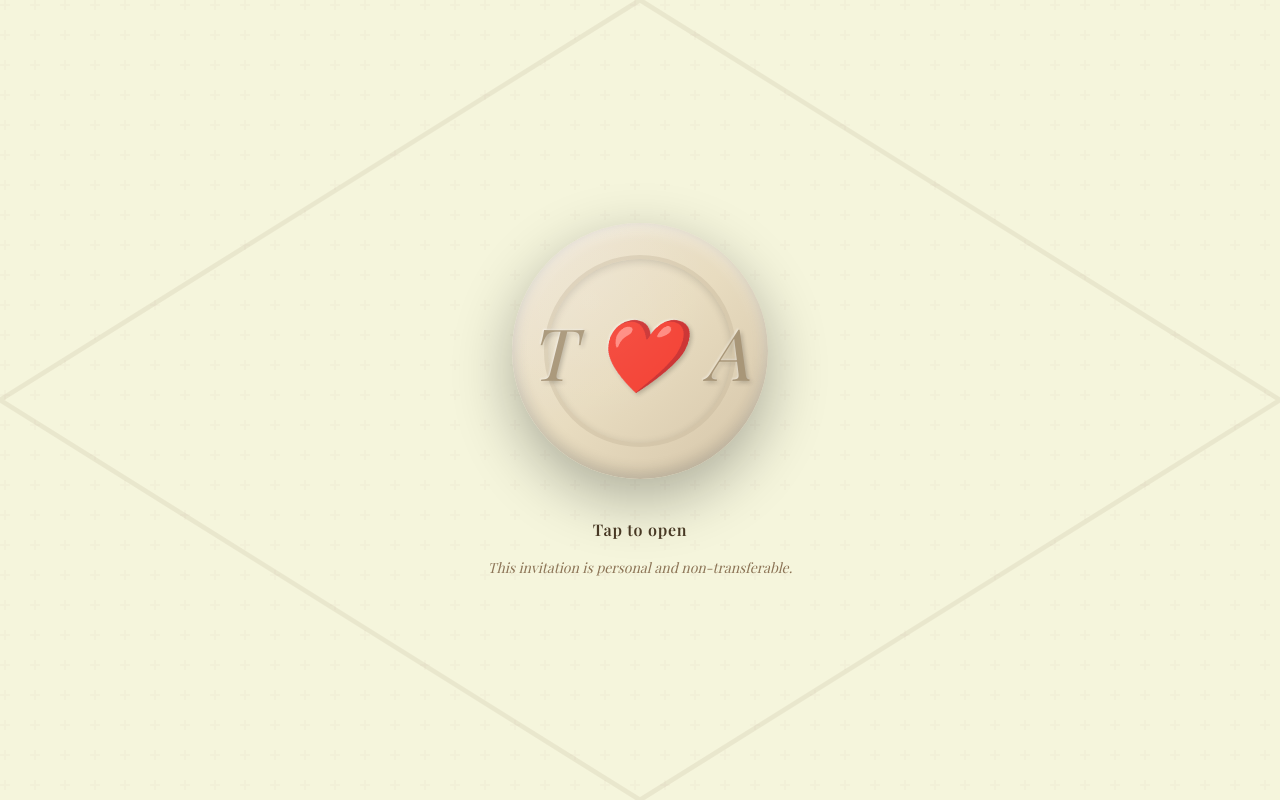
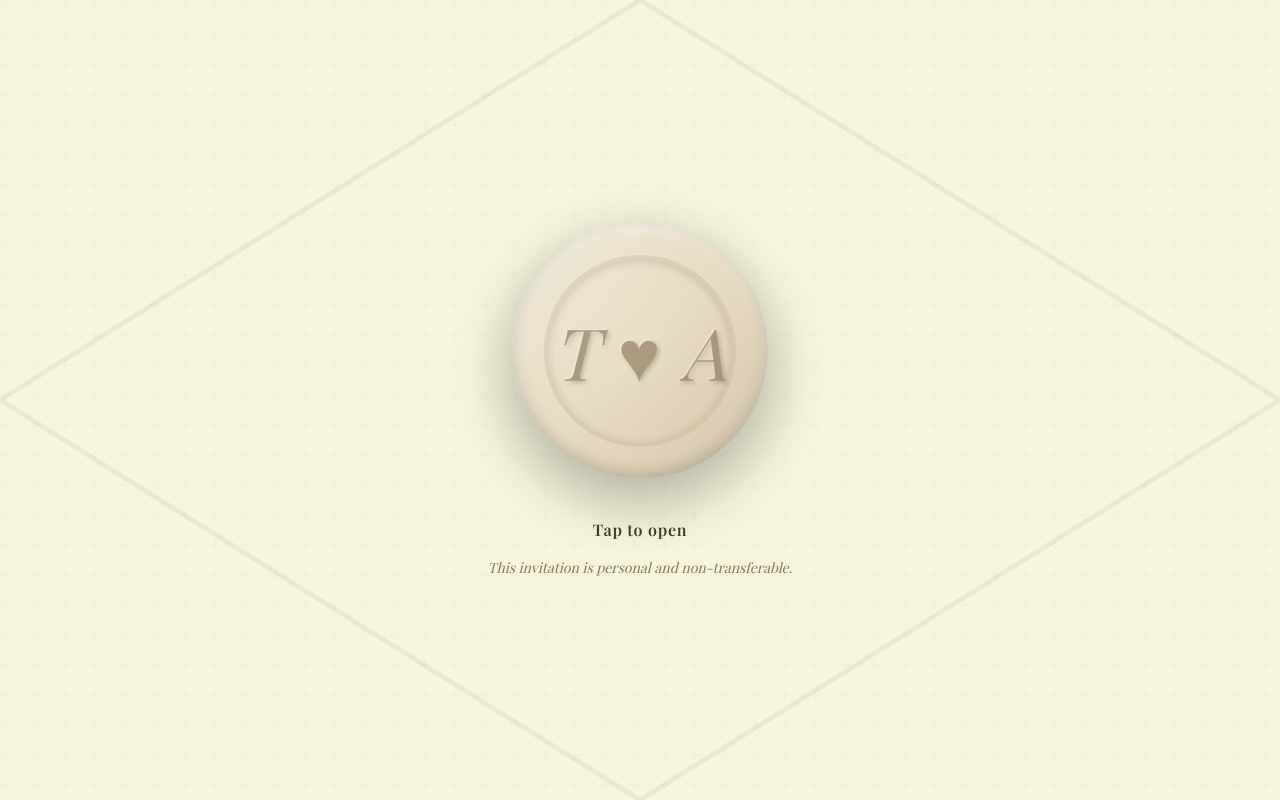
Before and after one commit to AwaisCodeBase/Wedding_Card, a Next.js app: page / in a window 1280 px wide. Built offline with nearby package versions, Linux system fonts and the light colour scheme.

Commit message:
adding heart

```diff
--- a/view/WeddingInvitation.tsx
+++ b/view/WeddingInvitation.tsx
@@ -82,14 +82,16 @@ export default function WeddingInvitation() {
 
                   {/* Monogram */}
                   <div className="absolute inset-0 flex items-center justify-center">
-                    <span className="font-serif text-5xl md:text-7xl text-[#A89678] italic"
+                    <span
+                      className="font-serif text-5xl md:text-7xl text-[#A89678] italic"
                       style={{
-                        textShadow: "2px 2px 4px rgba(0,0,0,0.2), -1px -1px 2px rgba(255,255,255,0.5)",
+                        textShadow:
+                          "2px 2px 4px rgba(0,0,0,0.2), -1px -1px 2px rgba(255,255,255,0.5)",
                         fontWeight: 300,
-                        letterSpacing: "2px"
+                        letterSpacing: "2px",
                       }}
                     >
-                      T ❤️ A
+                      T ♥ A
                     </span>
                   </div>
 
```
